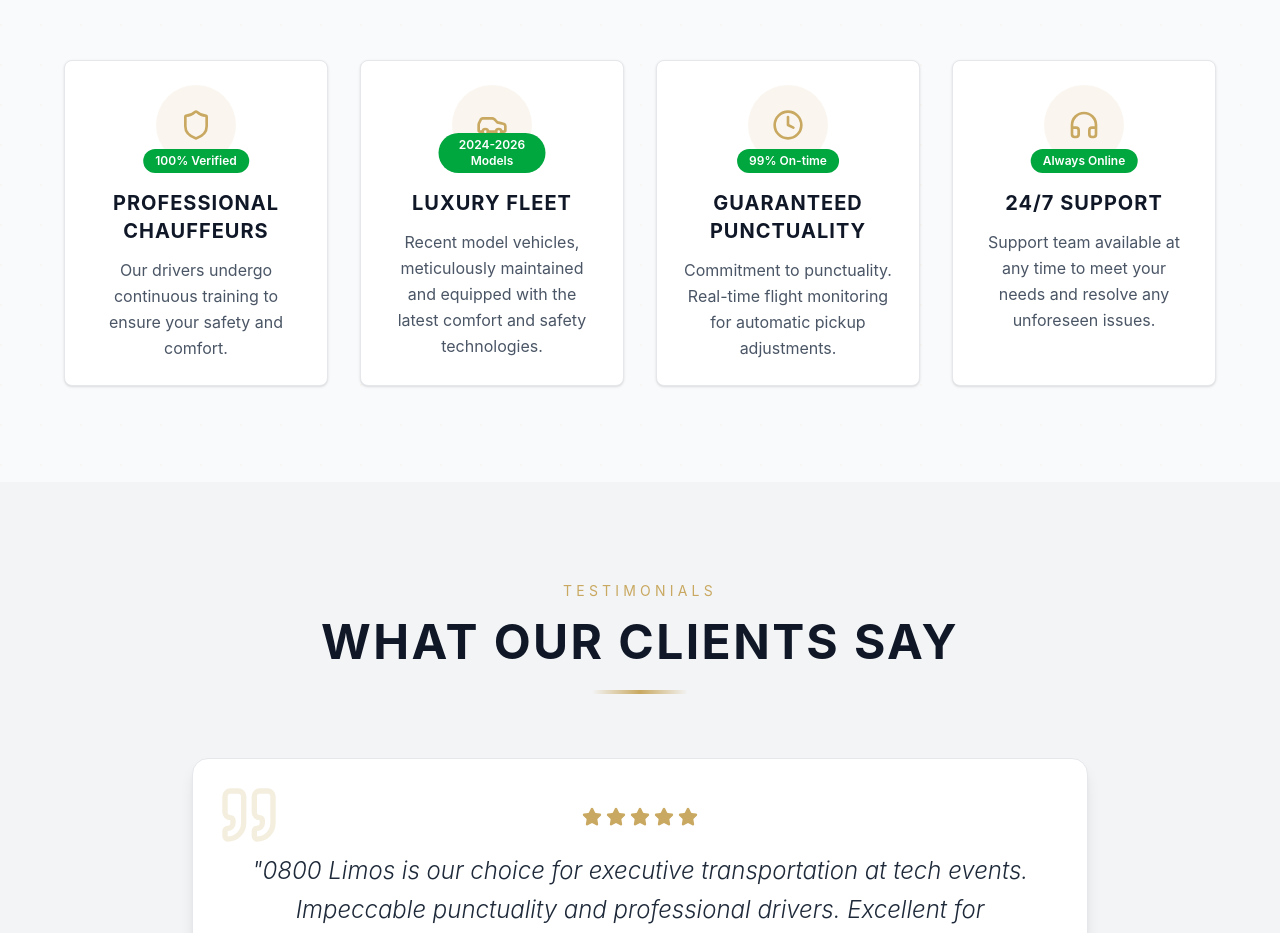
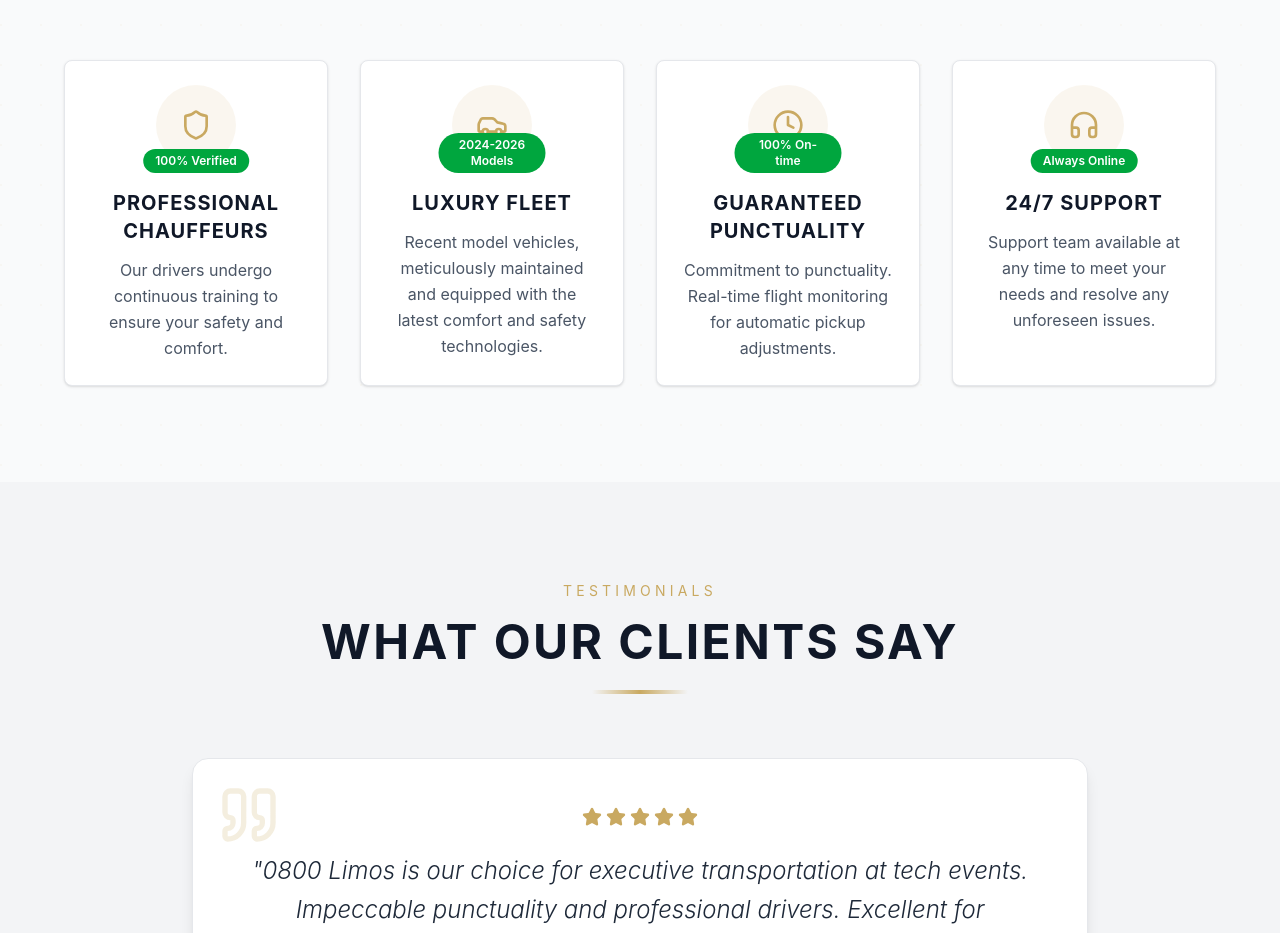
Before and after one commit to guillermedev75/0800limos-website, a React (Vite) app: page / in a window 1280 px wide. Shown: the part 5120-6053 px from the top of the page. Built offline with nearby package versions, Linux system fonts and the light colour scheme.

Commit message:
fix: altera 99% On-time para 100% On-time

```diff
--- a/src/i18n/locales/en-US.ts
+++ b/src/i18n/locales/en-US.ts
@@ -99,7 +99,7 @@ export default {
       punctuality: {
         title: 'Guaranteed Punctuality',
         description: 'Commitment to punctuality. Real-time flight monitoring for automatic pickup adjustments.',
-        stat: '99% On-time',
+        stat: '100% On-time',
       },
       support: {
         title: '24/7 Support',
--- a/src/i18n/locales/pt-BR.ts
+++ b/src/i18n/locales/pt-BR.ts
@@ -99,7 +99,7 @@ export default {
       punctuality: {
         title: 'Pontualidade Garantida',
         description: 'Comprometimento com a pontualidade. Monitoramento de voos em tempo real para ajustes automáticos de pickups.',
-        stat: '99% On-time',
+        stat: '100% On-time',
       },
       support: {
         title: 'Suporte 24/7',
```
